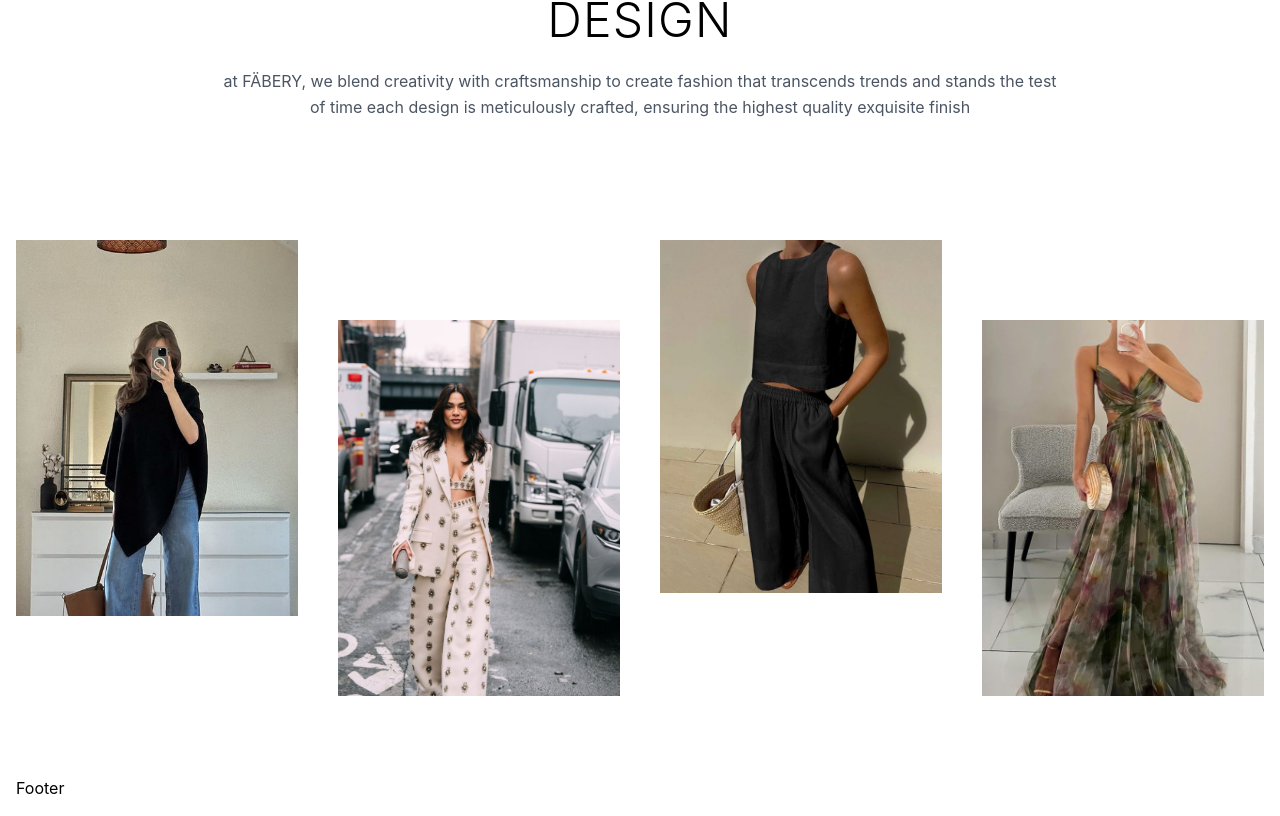
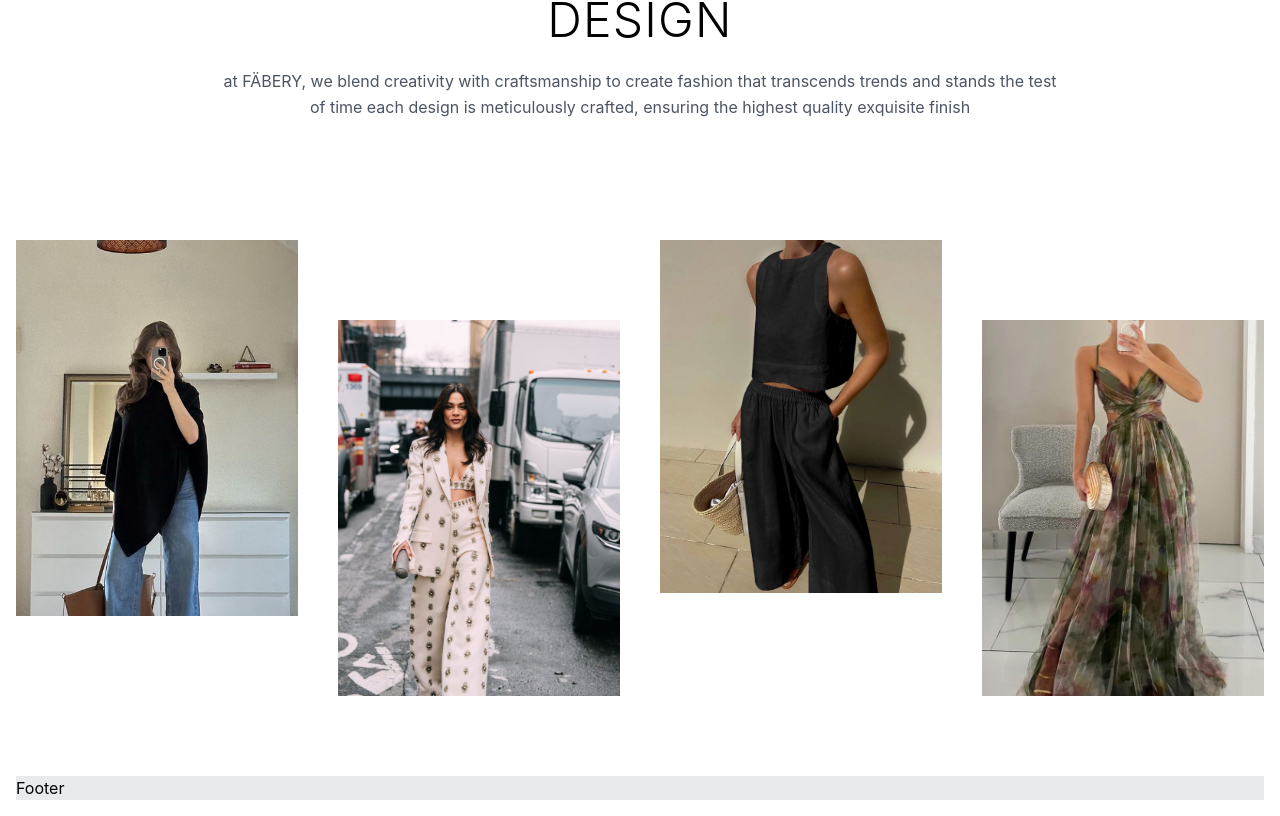
Before and after one commit to kritikatripathi03/fabery-collections, a React (Vite) app: page / in a window 1280 px wide. Shown: the part 2108-2924 px from the top of the page. Built offline with nearby package versions, Linux system fonts and the light colour scheme.

Commit message:
Footer BG

```diff
--- a/src/components/Footer.jsx
+++ b/src/components/Footer.jsx
@@ -1,6 +1,6 @@
 export default function Footer() {
     return (
-        <div>
+        <div className="bg-gray-300/50">
             Footer
         </div>
     )
```
